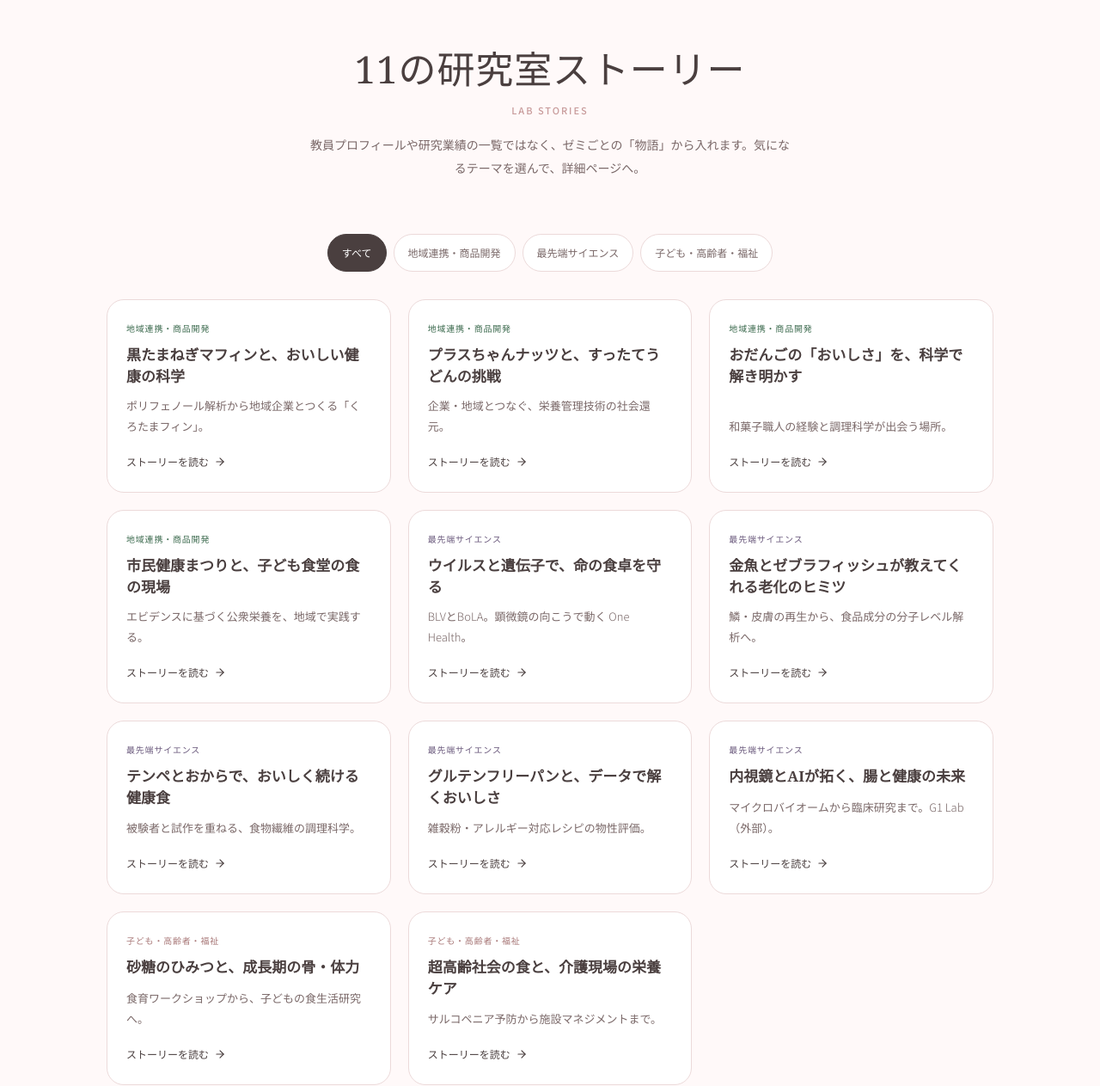
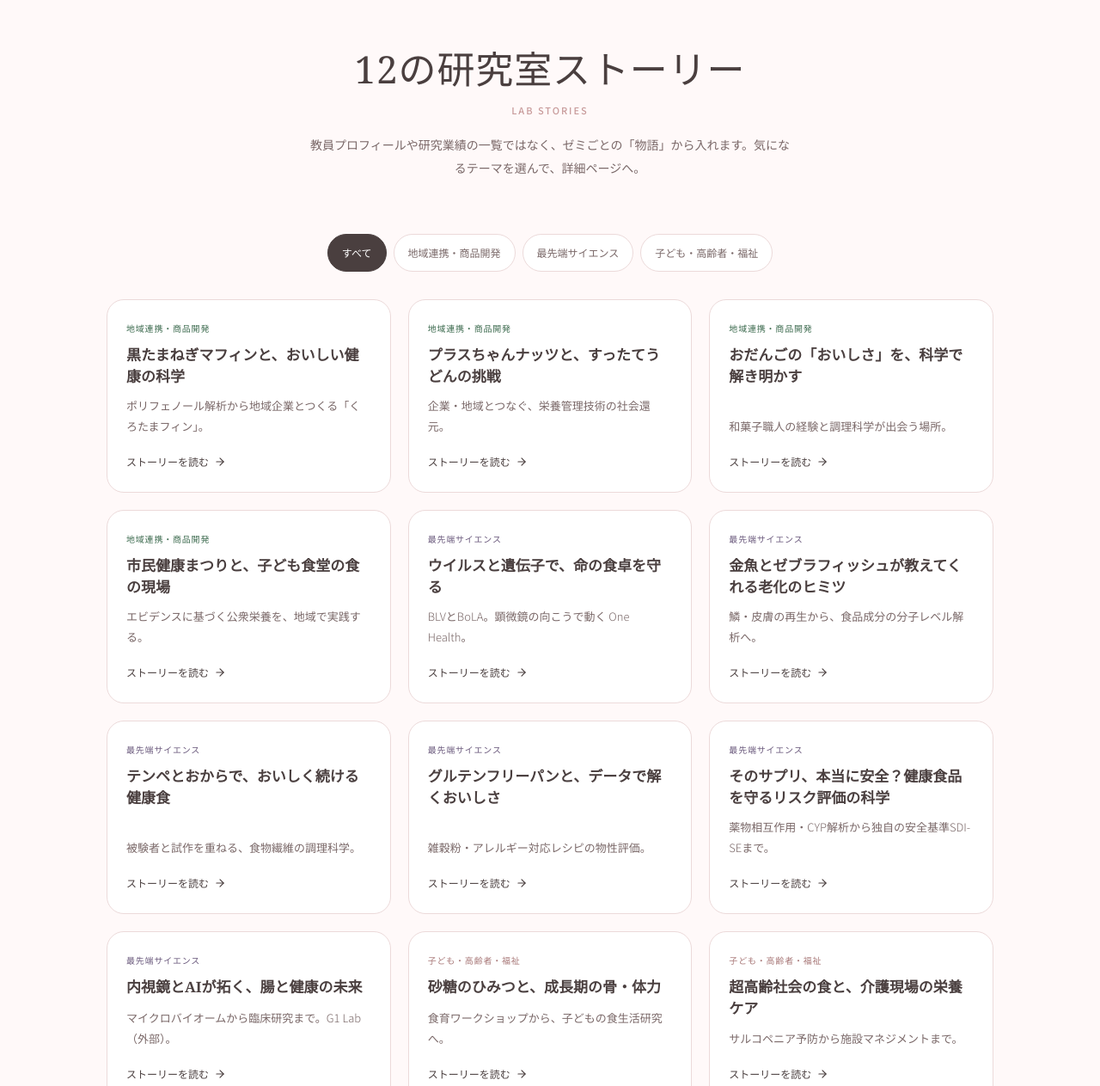
Before and after one commit to shinnosuketakeshima/shokuei-hp, a React (Vite) app: page / in a window 1280 px wide. Shown: the part 3209-4472 px from the top of the page at 86% size. Built offline with nearby package versions, Linux system fonts and the light colour scheme; no server answers; the database is empty.

Commit message:
feat: Labs に山崎研究室カードを追加

```diff
--- a/src/components/Labs.jsx
+++ b/src/components/Labs.jsx
@@ -64,6 +64,13 @@ const LAB_STORIES = [
     hook: '雑穀粉・アレルギー対応レシピの物性評価。',
     category: 'science',
     href: '/lab-ishii',
+    isExternal: false,
+  },
+  {
+    storyTitle: 'そのサプリ、本当に安全？健康食品を守るリスク評価の科学',
+    hook: '薬物相互作用・CYP解析から独自の安全基準SDI-SEまで。',
+    category: 'science',
+    href: '/lab-yamazaki',
     isExternal: false,
   },
   {
@@ -179,7 +186,7 @@ export default function Labs() {
           viewport={{ once: true }}
           transition={{ duration: 0.6 }}
         >
-          <h2 className="section__title">11の研究室ストーリー</h2>
+          <h2 className="section__title">12の研究室ストーリー</h2>
           <p className="section__subtitle">Lab Stories</p>
           <p className="labs-portal__lead">
             教員プロフィールや研究業績の一覧ではなく、ゼミごとの「物語」から入れます。気になるテーマを選んで、詳細ページへ。
```
